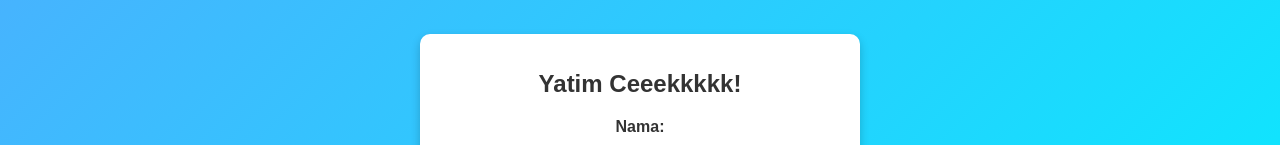
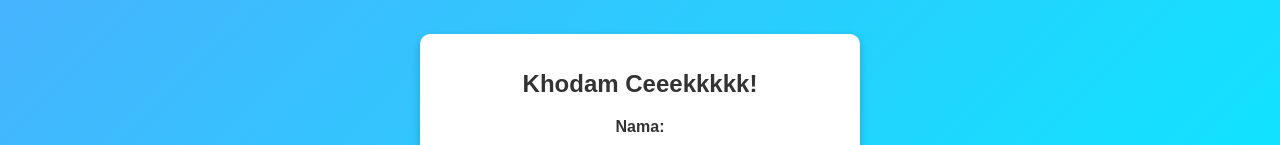
Before and after one commit to rifkymozart/memberwartak.github.io, a plain HTML site: page index.html in a window 1280 px wide. Shown: the part 218-363 px from the top of the page. Drawn offline with Linux system fonts and the light colour scheme.

Commit message:
Update index.html

```diff
--- a/index.html
+++ b/index.html
@@ -8,7 +8,7 @@
 </head>
 <body>
     <div class="container">
-        <h1>Yatim Ceeekkkkk!</h1>
+        <h1>Khodam Ceeekkkkk!</h1>
         <form id="form-yatim" class="form">
             <label for="nama" class="label">Nama:</label>
             <input type="text" id="nama" name="nama" class="input" placeholder="Masukkan nama...">
```
